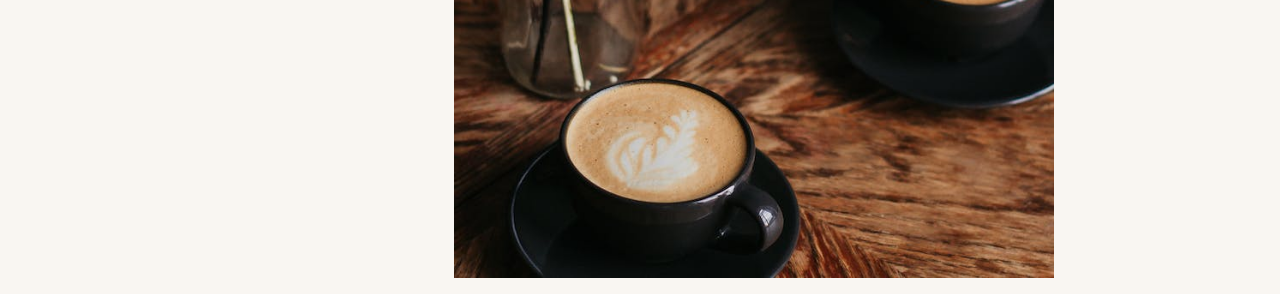
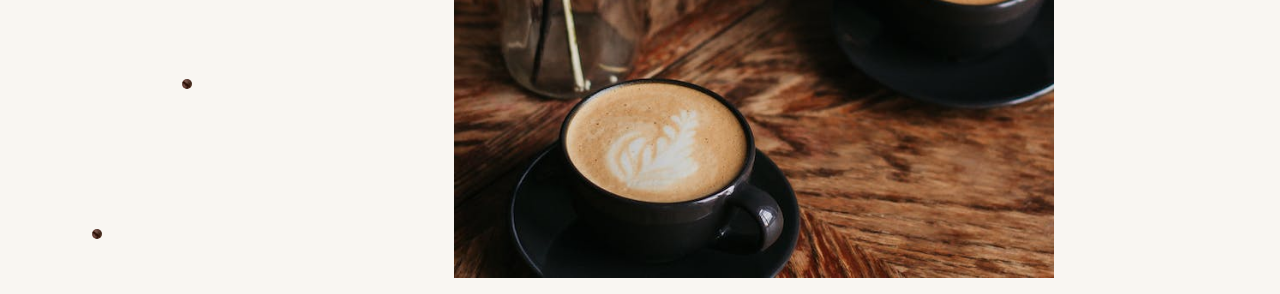
Before and after one commit to Carol254/qaffeeHaven, an Angular app: page / in a window 1280 px wide. Shown: the part 455-749 px from the top of the page. Built offline with nearby package versions, Linux system fonts and the light colour scheme.

Commit message:
few changes made

```diff
--- a/src/app/home/home.component.html
+++ b/src/app/home/home.component.html
@@ -1,7 +1,8 @@
 <div class="container">
     <div class="_content">
         <div class="d-flex">
-            <div class="col-4">
+            <div class="col-4 textContent">
+
                 <h1>Enjoy  a new blend of coffee beans</h1>
                 <p class="py-4 brew">Brew or order a Perfect Coffee based on your mood Anywhere Anytime</p>
                 <div class="d-flex">
@@ -11,6 +12,8 @@
                         <span style="color: #ed6e4d; margin-left: 2px;">How it works</span>
                     </div>
                 </div>
+                <div class="seed1"><img src="assets\seed1.jpg"> </div>
+                <div class="seed2"><img  style="width:10px ;height: 10px; border-radius: 40px; " src="assets\seed1.jpg"> </div>
             </div>
             <div class="col-8">
                 <figure>
--- a/src/app/home/home.component.scss
+++ b/src/app/home/home.component.scss
@@ -39,3 +39,21 @@ h1,.brew{
   border-left: 4px solid #000;
   padding: 2px;
 }
+.textContent{
+    position: relative;
+}
+.textContent > .seed1{
+    position: absolute;
+    bottom: 50px;
+    left: 10px;
+}
+.textContent > .seed2{
+    position: absolute;
+    bottom: 200px;
+    left: 100px;
+}
+.textContent > .seed1 >img{
+    width: 10px;
+    height: 10px;
+    border-radius: 40px;
+}
```
Also changed, not shown: src/assets/seed1.jpg (added), src/assets/seed2.jpg (added).
